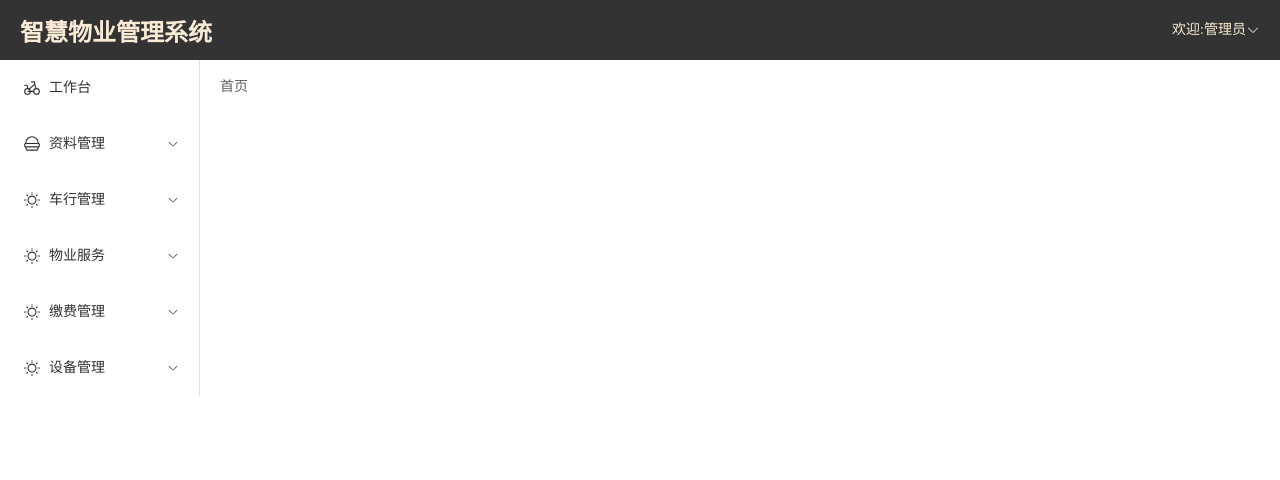
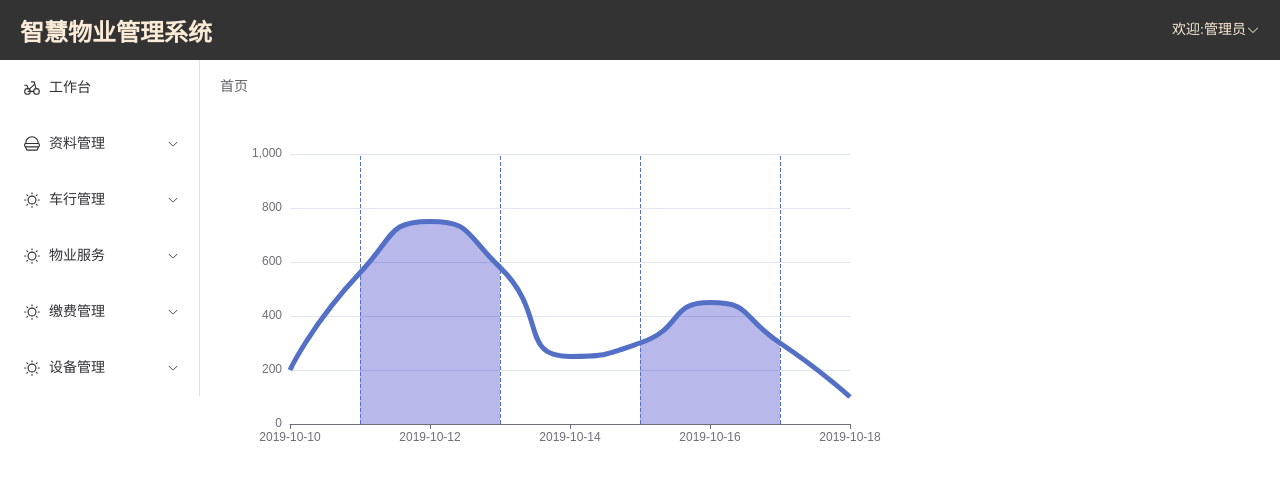
Before and after one commit to flj666666/food-cms, a Vue app: page /home in a window 1280 px wide. Shown: the top 480 px of the page. Built offline with nearby package versions, Linux system fonts and the light colour scheme.

Commit message:
表格初始

```diff
--- a/src/views/home.vue
+++ b/src/views/home.vue
@@ -1,16 +1,15 @@
 <template>
-    <div ref="surface"></div>
+    <div ref="surface" class="surface"></div>
 </template>
 
 <script setup>
 import { defineComponent, ref, onMounted } from 'vue';
 import * as echarts from 'echarts';
-const surface = ref('')
+const surface = ref()
 defineComponent({
     name: 'HomeView'
 });
 onMounted(() => {
-
     var myChart = echarts.init(surface.value);
     var option;
 
@@ -78,7 +77,7 @@ onMounted(() => {
 
 <style scoped>
 .surface {
-    width: 1000px;
-    height: 1000px;
+    width: 700px;
+    height: 400px;
 }
 </style>
```
